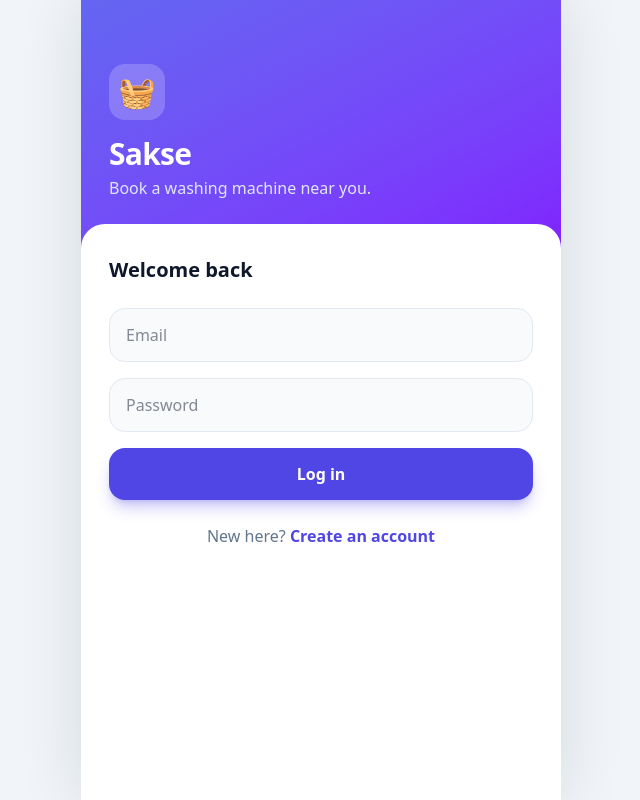
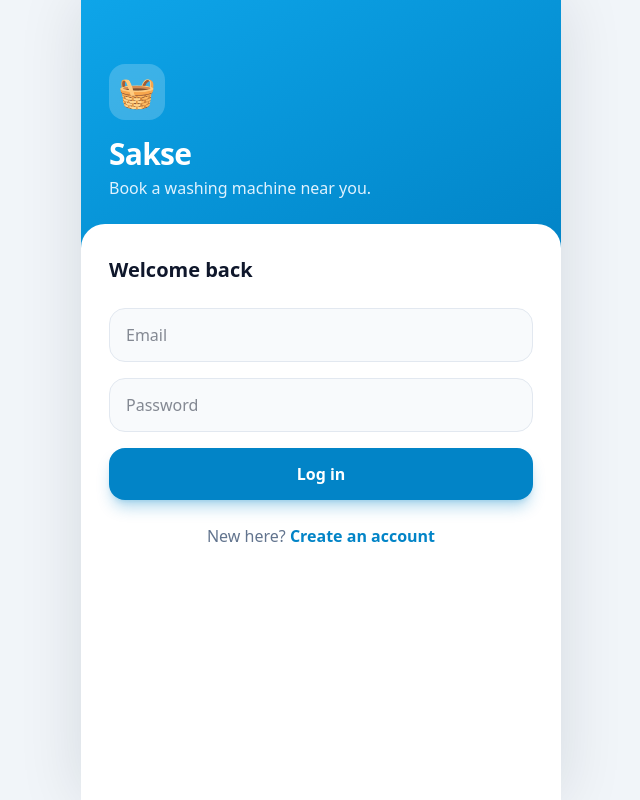
Before and after one commit to cearet/sakse, a React (Vite) app in the folder frontend/: page /login in a window 1280 px wide. Shown: the whole page, without its empty margins (319-959 px from the left). Built offline with nearby package versions, Linux system fonts and the light colour scheme; no server answers.

Commit message:
Redesign palette: indigo/violet → light sky-blue, single-hue headers

```diff
--- a/frontend/src/index.css
+++ b/frontend/src/index.css
@@ -1,15 +1,15 @@
 @import "tailwindcss";
 @import "leaflet/dist/leaflet.css";
 
-/* ---------- Brand theme ---------- */
+/* ---------- Brand theme (sky blue) ---------- */
 @theme {
-  --color-brand-50: #eef2ff;
-  --color-brand-100: #e0e7ff;
-  --color-brand-200: #c7d2fe;
-  --color-brand-400: #818cf8;
-  --color-brand-500: #6366f1;
-  --color-brand-600: #4f46e5;
-  --color-brand-700: #4338ca;
+  --color-brand-50: #f0f9ff;
+  --color-brand-100: #e0f2fe;
+  --color-brand-200: #bae6fd;
+  --color-brand-400: #38bdf8;
+  --color-brand-500: #0ea5e9;
+  --color-brand-600: #0284c7;
+  --color-brand-700: #0369a1;
 }
 
 /* Fill the phone screen edge to edge. */
--- a/frontend/src/pages/Directions.jsx
+++ b/frontend/src/pages/Directions.jsx
@@ -10,7 +10,7 @@ import { distance } from "../format";
 const meIcon = L.divIcon({ className: "", html: `<div class="me-dot"></div>`, iconSize: [20, 20], iconAnchor: [10, 10] });
 const destIcon = L.divIcon({
   className: "",
-  html: `<div class="pin" style="background:#4f46e5"><span>📍</span></div>`,
+  html: `<div class="pin" style="background:#0284c7"><span>📍</span></div>`,
   iconSize: [38, 38],
   iconAnchor: [19, 38],
 });
@@ -69,7 +69,7 @@ export default function Directions() {
           <Marker position={[place.lat, place.lng]} icon={destIcon} />
           {route && (
             <>
-              <Polyline positions={route.coordinates} pathOptions={{ color: "#4f46e5", weight: 5, opacity: 0.85 }} />
+              <Polyline positions={route.coordinates} pathOptions={{ color: "#0284c7", weight: 5, opacity: 0.85 }} />
               <FitRoute coordinates={route.coordinates} />
             </>
           )}
--- a/frontend/src/pages/Home.jsx
+++ b/frontend/src/pages/Home.jsx
@@ -10,7 +10,7 @@ import BottomNav from "../components/BottomNav";
 import NotificationBell from "../components/NotificationBell";
 
 function pinIcon(available) {
-  const color = available > 0 ? "#4f46e5" : "#94a3b8";
+  const color = available > 0 ? "#0284c7" : "#94a3b8";
   return L.divIcon({
     className: "",
     html: `<div class="pin" style="background:${color}"><span>${available}</span></div>`,
--- a/frontend/src/pages/Laundromat.jsx
+++ b/frontend/src/pages/Laundromat.jsx
@@ -8,7 +8,7 @@ const STATUS = {
   AVAILABLE: { label: "Free", cls: "bg-emerald-100 text-emerald-700" },
   RESERVED: { label: "Reserved", cls: "bg-amber-100 text-amber-700" },
   RUNNING: { label: "Running", cls: "bg-brand-100 text-brand-700" },
-  DONE: { label: "Done", cls: "bg-violet-100 text-violet-700" },
+  DONE: { label: "Done", cls: "bg-sky-100 text-sky-700" },
   OVERDUE: { label: "Overdue", cls: "bg-rose-100 text-rose-700" },
   OUT_OF_ORDER: { label: "Out of order", cls: "bg-slate-200 text-slate-500" },
 };
@@ -64,7 +64,7 @@ export default function Laundromat() {
   return (
     <div className="flex h-full flex-col">
       {/* Header */}
-      <header className="rounded-b-3xl bg-gradient-to-br from-brand-500 to-violet-600 px-5 pb-8 pt-6 text-white">
+      <header className="rounded-b-3xl bg-gradient-to-br from-brand-500 to-brand-600 px-5 pb-8 pt-6 text-white">
         <Link to="/" className="mb-3 inline-flex items-center gap-1 text-sm text-white/80">
           ‹ Back to map
         </Link>
--- a/frontend/src/pages/Login.jsx
+++ b/frontend/src/pages/Login.jsx
@@ -30,7 +30,7 @@ export default function Login() {
   return (
     <div className="flex h-full flex-col">
       {/* Hero */}
-      <div className="bg-gradient-to-br from-brand-500 to-violet-600 px-7 pb-12 pt-16 text-white">
+      <div className="bg-gradient-to-br from-brand-500 to-brand-600 px-7 pb-12 pt-16 text-white">
         <div className="mb-4 grid h-14 w-14 place-items-center rounded-2xl bg-white/20 text-3xl">🧺</div>
         <h1 className="text-3xl font-extrabold tracking-tight">Sakse</h1>
         <p className="mt-1 text-brand-100">Book a washing machine near you.</p>
--- a/frontend/src/pages/Register.jsx
+++ b/frontend/src/pages/Register.jsx
@@ -30,7 +30,7 @@ export default function Register() {
 
   return (
     <div className="flex h-full flex-col">
-      <div className="bg-gradient-to-br from-brand-500 to-violet-600 px-7 pb-12 pt-16 text-white">
+      <div className="bg-gradient-to-br from-brand-500 to-brand-600 px-7 pb-12 pt-16 text-white">
         <div className="mb-4 grid h-14 w-14 place-items-center rounded-2xl bg-white/20 text-3xl">✨</div>
         <h1 className="text-3xl font-extrabold tracking-tight">Create account</h1>
         <p className="mt-1 text-brand-100">It only takes a moment.</p>
--- a/frontend/src/pages/Reservation.jsx
+++ b/frontend/src/pages/Reservation.jsx
@@ -117,7 +117,7 @@ export default function Reservation() {
 
   return (
     <div className="flex h-full flex-col bg-slate-50">
-      <header className="flex items-center justify-between rounded-b-3xl bg-gradient-to-br from-brand-500 to-violet-600 px-5 pb-8 pt-6 text-white">
+      <header className="flex items-center justify-between rounded-b-3xl bg-gradient-to-br from-brand-500 to-brand-600 px-5 pb-8 pt-6 text-white">
         <h1 className="text-2xl font-extrabold">My Wash</h1>
         <NotificationBell />
       </header>
@@ -176,7 +176,7 @@ export default function Reservation() {
               <div className="mt-6">
                 <Ring
                   progress={overdue ? 1 : finished ? graceProgress : progress}
-                  color={overdue ? "#e11d48" : finished ? "#f59e0b" : "#4f46e5"}
+                  color={overdue ? "#e11d48" : finished ? "#f59e0b" : "#0284c7"}
                 >
                   {overdue ? (
                     <>
--- a/frontend/src/pages/ReserveConfirm.jsx
+++ b/frontend/src/pages/ReserveConfirm.jsx
@@ -60,7 +60,7 @@ export default function ReserveConfirm() {
 
   return (
     <div className="flex h-full flex-col bg-slate-50">
-      <header className="rounded-b-3xl bg-gradient-to-br from-brand-500 to-violet-600 px-5 pb-8 pt-6 text-white">
+      <header className="rounded-b-3xl bg-gradient-to-br from-brand-500 to-brand-600 px-5 pb-8 pt-6 text-white">
         <Link to={`/laundromat/${place.id}`} className="mb-3 inline-flex items-center gap-1 text-sm text-white/80">
           ‹ Cancel
         </Link>
--- a/frontend/src/pages/TopupConfirm.jsx
+++ b/frontend/src/pages/TopupConfirm.jsx
@@ -44,7 +44,7 @@ export default function TopupConfirm() {
 
   return (
     <div className="flex h-full flex-col bg-slate-50">
-      <header className="rounded-b-3xl bg-gradient-to-br from-brand-500 to-violet-600 px-5 pb-8 pt-6 text-white">
+      <header className="rounded-b-3xl bg-gradient-to-br from-brand-500 to-brand-600 px-5 pb-8 pt-6 text-white">
         <Link to="/wallet" className="mb-3 inline-flex items-center gap-1 text-sm text-white/80">
           ‹ Cancel
         </Link>
--- a/frontend/src/pages/Wallet.jsx
+++ b/frontend/src/pages/Wallet.jsx
@@ -26,7 +26,7 @@ export default function Wallet() {
 
   return (
     <div className="flex h-full flex-col bg-slate-50">
-      <header className="rounded-b-3xl bg-gradient-to-br from-brand-500 to-violet-600 px-5 pb-8 pt-6 text-white">
+      <header className="rounded-b-3xl bg-gradient-to-br from-brand-500 to-brand-600 px-5 pb-8 pt-6 text-white">
         <h1 className="text-2xl font-extrabold">Wallet</h1>
         <p className="mt-6 text-sm text-brand-100">Balance</p>
         <p className="text-4xl font-extrabold">
```
